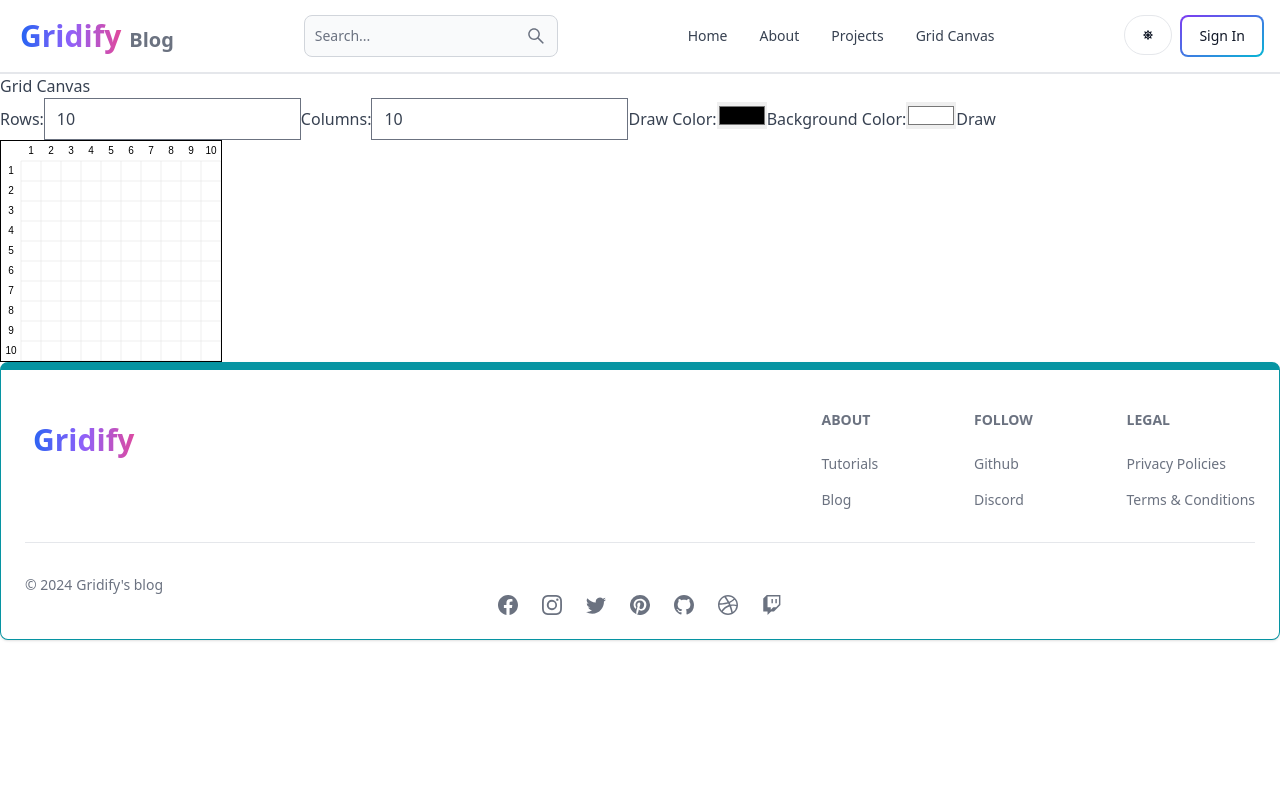
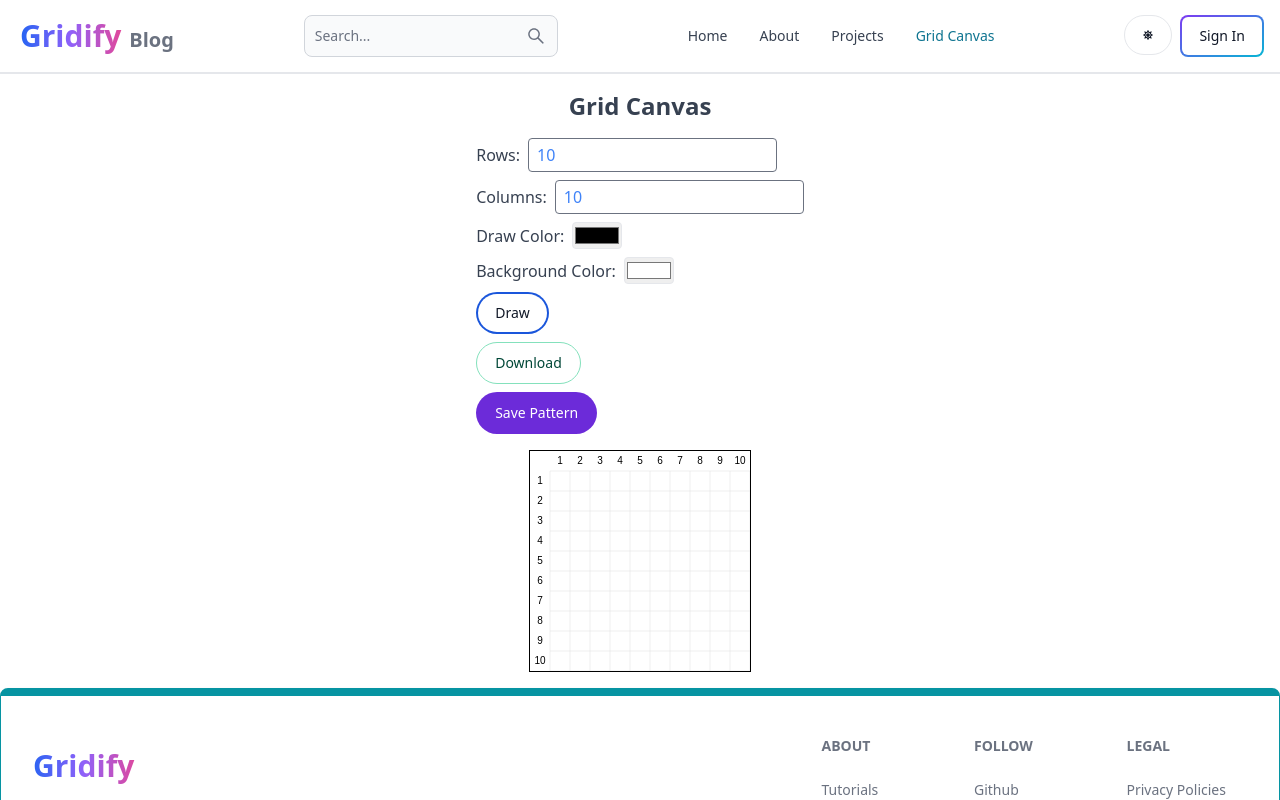
Before and after one commit to ShanaGari7/mern-blog, a React (Vite) app in the folder client/: page /grid in a window 1280 px wide. Shown: the top 800 px of the page. Built offline with nearby package versions, Linux system fonts and the light colour scheme; no server answers.

Commit message:
adding styling to gridcanvas

```diff
--- a/client/src/components/Header.jsx
+++ b/client/src/components/Header.jsx
@@ -128,8 +128,8 @@ export default function Header() {
         <Navbar.Link active={path === "/projects"} as={"div"}>
           <Link to="/projects">Projects</Link>
         </Navbar.Link>
-        <Navbar.Link active={path === "../components/GridCanvasCTA"} as={"div"}>
-          <Link to="../coomponents/GridCanvasCTA">Grid Canvas</Link>
+        <Navbar.Link active={path === "/grid"} as={"div"}>
+          <Link to="/grid">Grid Canvas</Link>
         </Navbar.Link>
       </Navbar.Collapse>
     </Navbar>
--- a/client/src/firebase.js
+++ b/client/src/firebase.js
@@ -1,5 +1,6 @@
 // Import the functions you need from the SDKs you need
 import { initializeApp } from "firebase/app";
+import { getStorage } from "firebase/storage"
 // TODO: Add SDKs for Firebase products that you want to use
 // https://firebase.google.com/docs/web/setup#available-libraries
 
@@ -15,3 +16,4 @@ const firebaseConfig = {
 
 // Initialize Firebase
 export const app = initializeApp(firebaseConfig);
+export const storage = getStorage(app);
--- a/client/src/pages/GridCanvas.jsx
+++ b/client/src/pages/GridCanvas.jsx
@@ -1,4 +1,9 @@
 import React, { useState, useRef, useEffect } from "react";
+import "tailwindcss/tailwind.css";
+import { ref, uploadString } from "firebase/storage";
+import { getAuth } from "firebase/auth";
+import { storage } from "../firebase";
+import { Button, Alert } from "flowbite-react";
 
 function GridCanvas() {
   const canvasRef = useRef(null);
@@ -8,6 +13,7 @@ function GridCanvas() {
   const [bgColor, setBgColor] = useState("#FFFFFF");
   const [eraseMode, setEraseMode] = useState(false);
   const [drawing, setDrawing] = useState(false);
+  const [alert, setAlert] = useState(null);
 
   useEffect(() => {
     drawGrid();
@@ -17,7 +23,7 @@ function GridCanvas() {
     const canvas = canvasRef.current;
     const ctx = canvas.getContext("2d");
     const cellSize = 20;
-    const offset = 20; // Offset for numbering
+    const offset = 20;
     canvas.width = gridCols * cellSize + offset;
     canvas.height = gridRows * cellSize + offset;
 
@@ -28,7 +34,6 @@ function GridCanvas() {
     ctx.strokeStyle = "#ddd";
     ctx.lineWidth = 0.5;
 
-    // Draw the grid lines
     for (let x = 0; x <= canvas.width; x += cellSize) {
       ctx.moveTo(x + offset, offset);
       ctx.lineTo(x + offset, canvas.height);
@@ -41,7 +46,6 @@ function GridCanvas() {
 
     ctx.stroke();
 
-    // Draw row and column numbers
     ctx.fillStyle = "#000";
     ctx.font = "10px Arial";
     ctx.textAlign = "center";
@@ -73,7 +77,7 @@ function GridCanvas() {
     if (col >= gridCols || row >= gridRows) return;
 
     ctx.fillStyle = eraseMode ? bgColor : drawColor;
-    ctx.fillRect(col * 20 + 21, row * 20 + 21, 18, 18); // Fill only the inside of the cell
+    ctx.fillRect(col * 20 + 21, row * 20 + 21, 18, 18);
   };
 
   const handleMouseDown = (e) => {
@@ -91,56 +95,96 @@ function GridCanvas() {
     setDrawing(false);
   };
 
+  const downloadCanvas = () => {
+    const canvas = canvasRef.current;
+    const link = document.createElement("a");
+    link.href = canvas.toDataURL("image/png");
+    link.download = "grid-pattern.png";
+    link.click();
+  };
+
+  const savePattern = async () => {
+    const canvas = canvasRef.current;
+    const dataURL = canvas.toDataURL("image/png");
+    const user = getAuth().currentUser;
+    if (!user) {
+      alert("You must be logged in to save patterns.");
+      return;
+    }
+    const userId = user.uid;
+    const storageRef = ref(storage, `patterns/${userId}/${Date.now()}.png`);
+    await uploadString(storageRef, dataURL, "data_url");
+    setAlert("Pattern saved successfully to Firebase Storage");
+  };
+
   return (
-    <div>
-      <h1>Grid Canvas</h1>
-      <div>
-        <label>
-          Rows:
+    <div className="flex flex-col items-center p-4 space-y-4">
+      <h1 className="text-2xl font-bold">Grid Canvas</h1>
+      <div className="space-y-2">
+        <label className="flex items-center space-x-2">
+          <span>Rows:</span>
           <input
             type="number"
             value={gridRows}
             onChange={(e) => setGridRows(Number(e.target.value))}
+            className="border rounded px-2 py-1 text-blue-500"
           />
         </label>
-        <label>
-          Columns:
+        <label className="flex items-center space-x-2">
+          <span>Columns:</span>
           <input
             type="number"
             value={gridCols}
             onChange={(e) => setGridCols(Number(e.target.value))}
+            className="border rounded px-2 py-1 text-blue-500"
           />
         </label>
-        <label>
-          Draw Color:
+        <label className="flex items-center space-x-2">
+          <span>Draw Color:</span>
           <input
             type="color"
             value={drawColor}
             onChange={(e) => setDrawColor(e.target.value)}
+            className="border rounded"
           />
         </label>
-        <label>
-          Background Color:
+        <label className="flex items-center space-x-2">
+          <span>Background Color:</span>
           <input
             type="color"
             value={bgColor}
             onChange={(e) => setBgColor(e.target.value)}
+            className="border rounded"
           />
         </label>
-        <button onClick={() => setEraseMode(!eraseMode)}>
+        <Button
+          onClick={() => setEraseMode(!eraseMode)}
+          color="blue"
+          pill
+          outline
+        >
           {eraseMode ? "Erase" : "Draw"}
-        </button>
+        </Button>
+        <Button onClick={downloadCanvas} color="green" pill>
+          Download
+        </Button>
+        <Button onClick={savePattern} color="purple" pill>
+          Save Pattern
+        </Button>
       </div>
+      {alert && (
+        <Alert color="success" onDismiss={() => setAlert(null)}>
+          {alert}
+        </Alert>
+      )}
       <canvas
         ref={canvasRef}
         onMouseDown={handleMouseDown}
         onMouseMove={handleMouseMove}
         onMouseUp={handleMouseUp}
         onMouseOut={handleMouseUp}
-        style={{
-          border: "1px solid #000",
-          cursor: eraseMode ? "crosshair" : "pointer",
-        }}
+        className="border border-black cursor-pointer"
+        style={{ cursor: eraseMode ? "crosshair" : "pointer" }}
       ></canvas>
     </div>
   );
```
Also changed, not shown: 1 other file (tests, documents, lock files or other folders).
